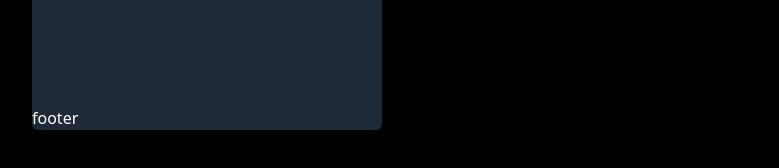
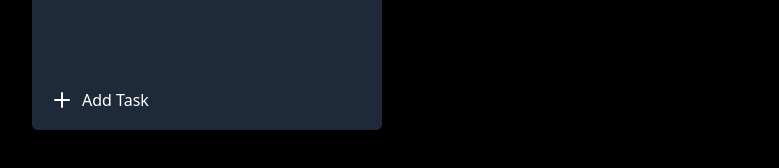
Before and after one commit to Zafar205/Kanban-dnd-kit, a React (Vite) app: page / in a window 1280 px wide. Both pictures are taken after a click on the button "Add Column". Shown: the part 520-688 px from the top of the page, without its empty margins (250-1029 px from the left). Built offline with nearby package versions, Linux system fonts and the light colour scheme.

Commit message:
further changes

```diff
--- a/src/components/ColumnContainer.tsx
+++ b/src/components/ColumnContainer.tsx
@@ -1,25 +1,26 @@
 import type { Column, ID } from "../types"
 import { useSortable } from "@dnd-kit/sortable"
-import {CSS} from "@dnd-kit/utilities"
-import { Trash2 } from "lucide-react"
+import { CSS } from "@dnd-kit/utilities"
+import { Plus, Trash2 } from "lucide-react"
 import { useState } from "react"
 interface Props {
     column: Column,
     deleteColumn: (id: ID) => void,
-    updateColumn: (id: ID, title :string) => void
+    updateColumn: (id: ID, title: string) => void,
+    createTask: (columnId: ID) => void
 }
 
 const ColumnContainer = (props: Props) => {
-    const { column, deleteColumn, updateColumn } = props;
+    const { column, deleteColumn, updateColumn, createTask} = props;
     const [editMode, setEditMode] = useState(false);
 
-    const {setNodeRef, attributes, listeners, transform, transition, isDragging} = useSortable({
-        id : column.id,
-        data : {
-            type : "Column",
+    const { setNodeRef, attributes, listeners, transform, transition, isDragging } = useSortable({
+        id: column.id,
+        data: {
+            type: "Column",
             column
         },
-        disabled : editMode
+        disabled: editMode
     })
 
 
@@ -27,7 +28,7 @@ const ColumnContainer = (props: Props) => {
         transition,
         transform: CSS.Transform.toString(transform)
     }
-    if(isDragging){
+    if (isDragging) {
         return (
             <div ref={setNodeRef} style={style} className="bg-gray-800 w-[350px] h-[500px] opacity-40 border-2 border-rose-500 max-h-[500px] rounded-md flex flex-col">
             </div>
@@ -35,8 +36,8 @@ const ColumnContainer = (props: Props) => {
     }
 
     return (
-        <div ref = {setNodeRef} style = {style} className="bg-gray-800 w-[350px] h-[500px] max-h-[500px] rounded-md flex flex-col">
-            <div onClick={()=>{setEditMode(true)}} {...attributes} {...listeners} className="bg-gray-900 text-md h-[60px] cursor-grab rounded-md rounded-b-none p-3 font-bold border-gray-800 border-4 flex items-center justify-between">
+        <div ref={setNodeRef} style={style} className="bg-gray-800 w-[350px] h-[500px] max-h-[500px] rounded-md flex flex-col">
+            <div onClick={() => { setEditMode(true) }} {...attributes} {...listeners} className="bg-gray-900 text-md h-[60px] cursor-grab rounded-md rounded-b-none p-3 font-bold border-gray-800 border-4 flex items-center justify-between">
                 <div className="flex gap-2">
                     <div className="flex justify-center items-center bg-gray-800 px-2 py-1 text-sm rounded-full">0</div>
                     <div className="py-[2px]">
@@ -44,15 +45,15 @@ const ColumnContainer = (props: Props) => {
                         {editMode && <input
                             className="bg-black focus:border-rose-700 border rounded outline-none px-2"
                             value={column.title}
-                        onChange={(e)=>updateColumn(column.id, e.target.value)}
+                            onChange={(e) => updateColumn(column.id, e.target.value)}
                             autoFocus
-                        onBlur={()=>{
+                            onBlur={() => {
                                 setEditMode(false)
                             }}
-                        onKeyDown={(e)=> {
+                            onKeyDown={(e) => {
                                 if (e.key !== "Enter") return;
                                 setEditMode(false);
-                        }}/>}
+                            }} />}
                     </div>
                 </div>
                 <div onClick={() => deleteColumn(column.id)}>
@@ -61,7 +62,14 @@ const ColumnContainer = (props: Props) => {
             </div>
 
             <div className="flex flex-grow">Content</div>
-            <div>footer</div>
+
+            <button className="flex gap-2 items-center border-gray-800 border-2 rounded-md p-4 hover:text-rose-500 active:bg-black"
+                    onClick={()=>{
+                        createTask(column.id)
+                    }}>
+                <Plus />
+                Add Task
+            </button>
         </div>
     )
 }
--- a/src/components/Kanban.tsx
+++ b/src/components/Kanban.tsx
@@ -1,6 +1,6 @@
 import { Plus } from 'lucide-react';
 import { useMemo, useState } from 'react';
-import type { Column, ID } from '../types';
+import type { Column, ID, Task } from '../types';
 import ColumnContainer from './ColumnContainer';
 import { DndContext, DragOverlay, PointerSensor, useSensor, useSensors, type DragEndEvent, type DragStartEvent } from '@dnd-kit/core';
 import { arrayMove, SortableContext } from '@dnd-kit/sortable';
@@ -8,8 +8,8 @@ import { createPortal } from 'react-dom';
 
 const Kanban = () => {
   const [columns, setColumns] = useState<Column[]>([]);
+  const [tasks, setTasks] = useState<Task[]>([])
   const [activeColumn, setActiveColumn] = useState<Column | null>();
-
 
   //array of colum ids
   const columnsId = useMemo(() => columns.map((col) => col.id), [columns])
@@ -58,7 +58,15 @@ const Kanban = () => {
       return arrayMove(columns, activeColumnIndex, overColumnIndex)
     })
   }
-    function updateColumn(id : ID, title: string){
+  function createTask(columnId: ID){
+    const newTask: Task = {
+      id : generateId(),
+      columnId,
+      content : `Task ${tasks.length + 1}`
+    }
+    setTasks([...tasks, newTask])
+  }
+  function updateColumn(id : ID, title: string){
         const newColumns = columns.map((col) => {
           if(col.id !== id) return col;
           return {...col, title};
@@ -82,7 +90,7 @@ const Kanban = () => {
           <div className='flex gap-4'>
             <SortableContext items={columnsId}>
               {columns.map((col) => (
-                <ColumnContainer key={col.id} column={col} deleteColumn={deleteColumn} updateColumn={updateColumn}/>
+                <ColumnContainer key={col.id} column={col} deleteColumn={deleteColumn} updateColumn={updateColumn} createTask={createTask}/>
               ))}
             </SortableContext>
           </div>
@@ -95,7 +103,7 @@ const Kanban = () => {
           createPortal(
             <DragOverlay>
               {activeColumn && (
-                <ColumnContainer deleteColumn={deleteColumn} column={activeColumn} updateColumn={updateColumn}/>
+                <ColumnContainer deleteColumn={deleteColumn} column={activeColumn} updateColumn={updateColumn} createTask={createTask}/>
               )}
             </DragOverlay>, document.body
           )
--- a/src/types.ts
+++ b/src/types.ts
@@ -4,3 +4,9 @@ export type Column = {
     id : ID,
     title : string
 }
+
+export type Task = {
+    id : ID,
+    columnId : ID,
+    content : string
+}
```
Lines whose indentation alone changed are shown as unchanged.
